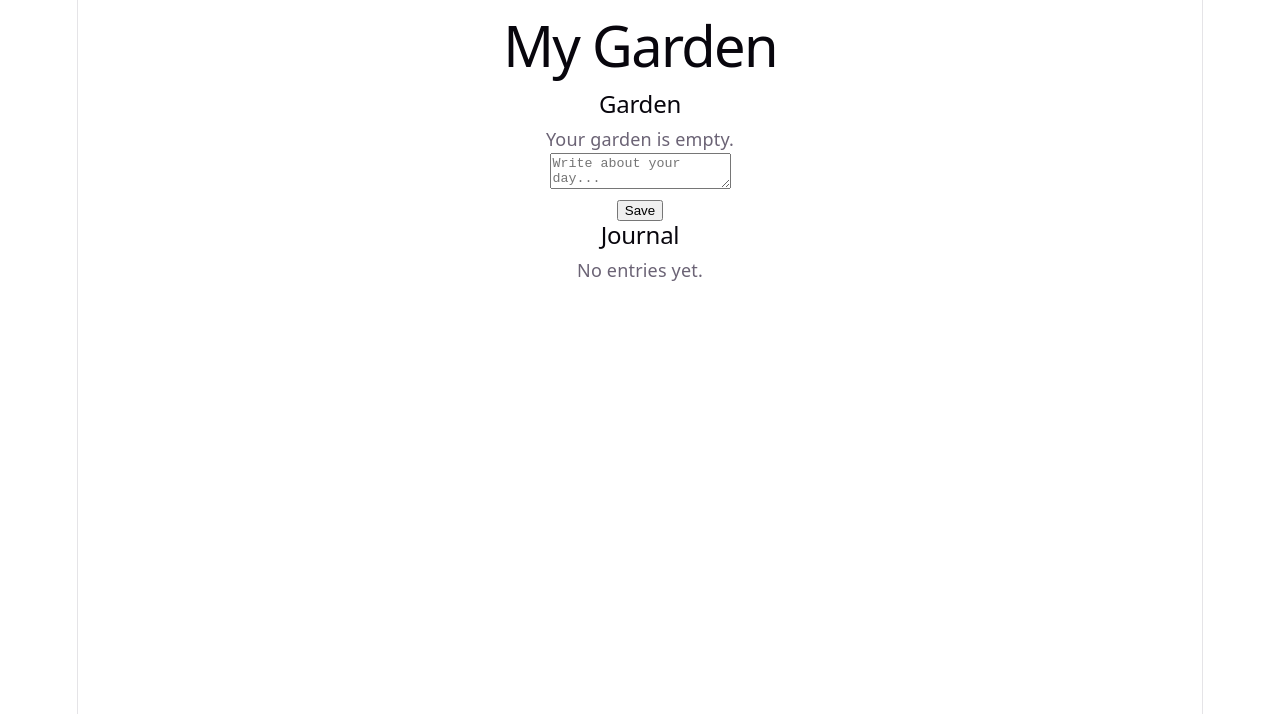
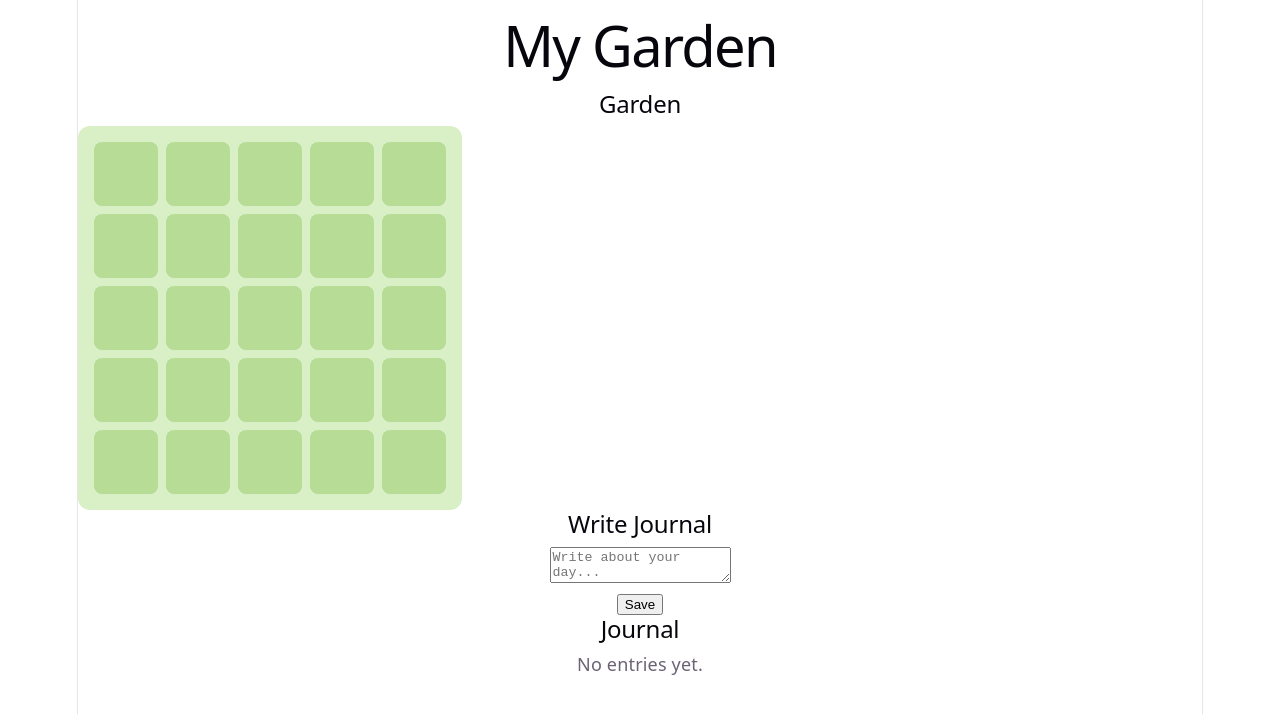
Before and after one commit to kenjiakahane/garden-journal, a React (Vite) app: page / in a window 1280 px wide. Shown: the top 714 px of the page. Built offline with nearby package versions, Linux system fonts and the light colour scheme.

Commit message:
Place plants randomly in garden

```diff
--- a/src/App.jsx
+++ b/src/App.jsx
@@ -22,11 +22,17 @@ function App() {
   }, [text]);
 
   useEffect(() => {
-    localStorage.setItem("journalEntries", JSON.stringify(entries));
+    localStorage.setItem(
+      "journalEntries",
+      JSON.stringify(entries)
+    );
   }, [entries]);
 
   useEffect(() => {
-    localStorage.setItem("gardenPlants", JSON.stringify(plants));
+    localStorage.setItem(
+      "gardenPlants",
+      JSON.stringify(plants)
+    );
   }, [plants]);
 
   const handleSave = () => {
@@ -41,15 +47,25 @@ function App() {
     };
 
     const randomPlant =
-      plantTypes[Math.floor(Math.random() * plantTypes.length)];
+      plantTypes[
+        Math.floor(Math.random() * plantTypes.length)
+      ];
 
     const newPlant = {
       id: entryId,
       type: randomPlant,
+      position: Math.floor(Math.random() * 25),
     };
 
-    setEntries((current) => [newEntry, ...current]);
-    setPlants((current) => [...current, newPlant]);
+    setEntries((current) => [
+      newEntry,
+      ...current,
+    ]);
+
+    setPlants((current) => [
+      ...current,
+      newPlant,
+    ]);
 
     setText("");
     sessionStorage.removeItem("journalDraft");
@@ -62,9 +78,6 @@ function App() {
       <section>
         <h2>Garden</h2>
 
-        {plants.length === 0 ? (
-          <p>Your garden is empty.</p>
-        ) : (
         <div
           style={{
             display: "grid",
@@ -76,9 +89,14 @@ function App() {
             borderRadius: "12px",
           }}
         >
-            {plants.map((plant) => (
+          {Array.from({ length: 25 }).map((_, index) => {
+            const plant = plants.find(
+              (plant) => plant.position === index
+            );
+
+            return (
               <div
-                key={plant.id}
+                key={index}
                 style={{
                   width: "64px",
                   height: "64px",
@@ -90,12 +108,15 @@ function App() {
                   borderRadius: "8px",
                 }}
               >
-                {plant.type}
+                {plant?.type}
               </div>
-            ))}
+            );
+          })}
         </div>
-        )}
       </section>
+
+      <section>
+        <h2>Write Journal</h2>
 
         <textarea
           value={text}
@@ -105,8 +126,12 @@ function App() {
 
         <br />
 
-      <button onClick={handleSave}>Save</button>
+        <button onClick={handleSave}>
+          Save
+        </button>
+      </section>
 
+      <section>
         <h2>Journal</h2>
 
         {entries.length === 0 ? (
@@ -115,12 +140,16 @@ function App() {
           entries.map((entry) => (
             <article key={entry.id}>
               <small>
-              {new Date(entry.createdAt).toLocaleString()}
+                {new Date(
+                  entry.createdAt
+                ).toLocaleString()}
               </small>
+
               <p>{entry.text}</p>
             </article>
           ))
         )}
+      </section>
     </main>
   );
 }
```
Lines whose indentation alone changed are shown as unchanged.
